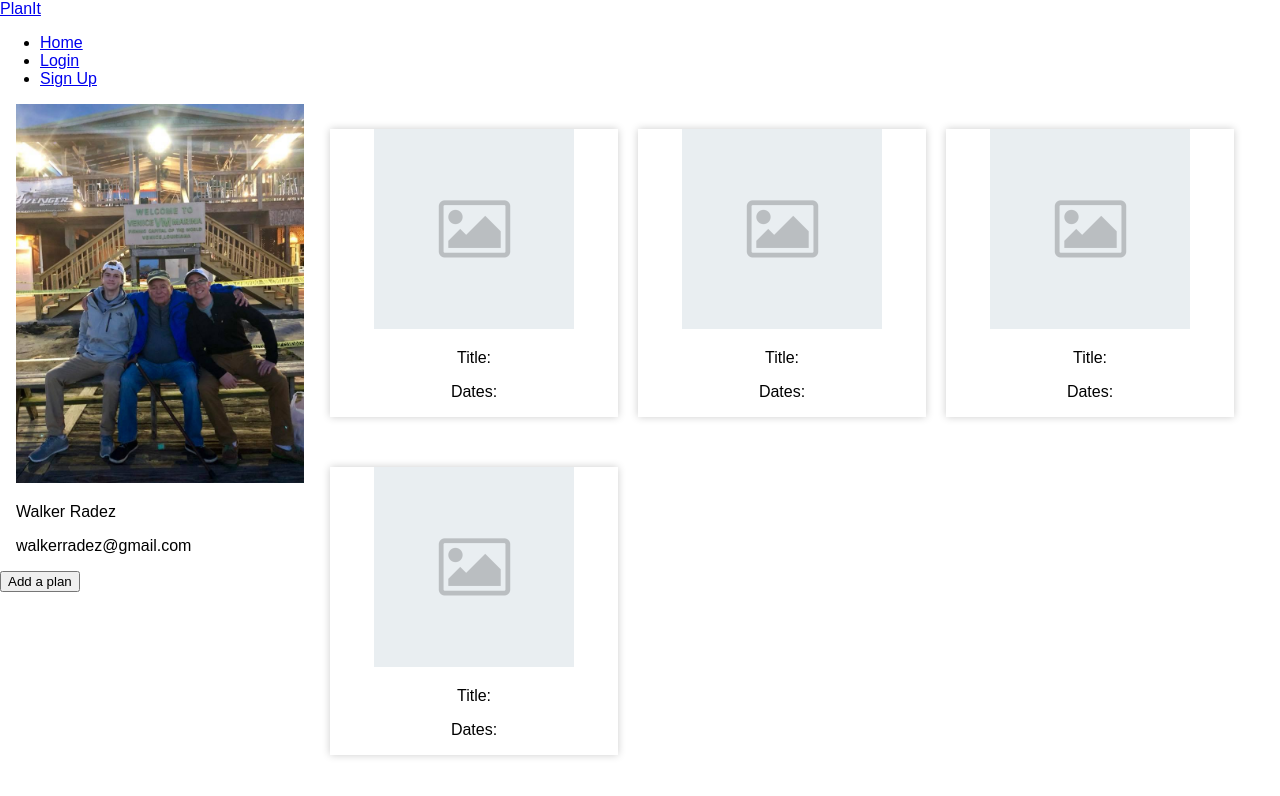
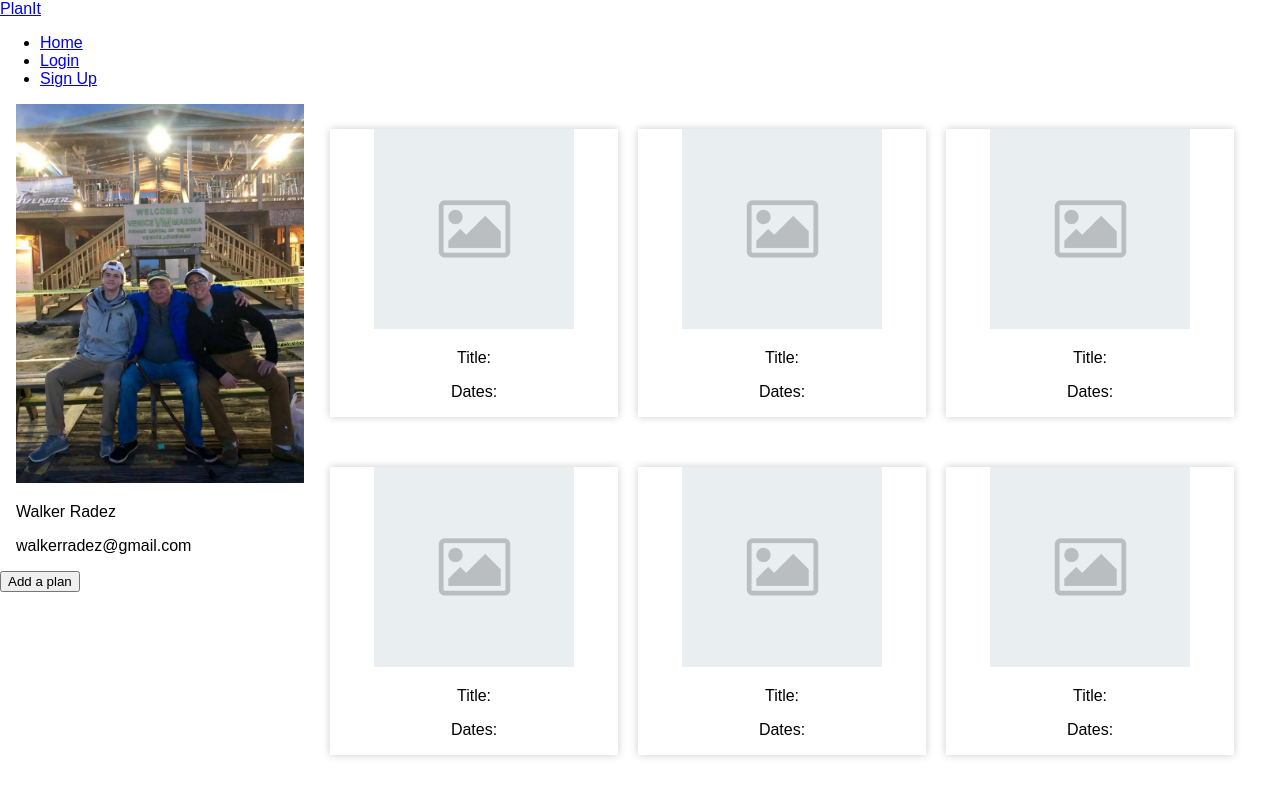
Before and after one commit to wradez/Project-3, a React (Create React App) app in the folder planit/client/: page /dashboard in a window 1280 px wide. Shown: the top 796 px of the page. Built offline with nearby package versions, Linux system fonts and the light colour scheme.

Commit message:
Moved the plancard into it's own components. Still all placeholder

```diff
--- a/planit/client/src/App.js
+++ b/planit/client/src/App.js
@@ -5,7 +5,7 @@ import HomePage from './pages/HomePage/HomePage';
 import Dashboard from './pages/Dashboard/Dashboard';
 import ErrPage from './pages/ErrPage/ErrPage';
 import NavBar from './components/NavBar/NavBar';
-//stupid stuff
+
 class App extends Component {
   render() {
     return (
--- /dev/null
+++ b/planit/client/src/components/PlanCard/PlanCard.js
@@ -0,0 +1,44 @@
+import React, { Fragment } from 'react';
+import placeholder from '../../img/placeholder_200x200.png';
+
+const PlanCard = () => {
+
+
+
+    return (
+        <Fragment>
+            <div className='card' >
+                <img src={placeholder} alt='Plan Card' />
+                <p>Title: </p>
+                <p>Dates: </p>
+            </div>
+            <div className='card' >
+                <img src={placeholder} alt='Plan Card' />
+                <p>Title: </p>
+                <p>Dates: </p>
+            </div>
+            <div className='card' >
+                <img src={placeholder} alt='Plan Card' />
+                <p>Title: </p>
+                <p>Dates: </p>
+            </div>
+            <div className='card' >
+                <img src={placeholder} alt='Plan Card' />
+                <p>Title: </p>
+                <p>Dates: </p>
+            </div>
+            <div className='card' >
+                <img src={placeholder} alt='Plan Card' />
+                <p>Title: </p>
+                <p>Dates: </p>
+            </div>
+            <div className='card' >
+                <img src={placeholder} alt='Plan Card' />
+                <p>Title: </p>
+                <p>Dates: </p>
+            </div>
+        </Fragment>
+    );
+}
+
+export default PlanCard;
--- a/planit/client/src/pages/Dashboard/Dashboard.js
+++ b/planit/client/src/pages/Dashboard/Dashboard.js
@@ -1,7 +1,7 @@
 import React, { Component } from 'react';
 import './Dashboard.css';
 import profile_img from '../../img/profile_img.jpg';
-import placeholder from '../../img/placeholder_200x200.png';
+import PlanCard from '../../components/PlanCard/PlanCard';
 
 class HomePage extends Component {
 
@@ -19,26 +19,7 @@ class HomePage extends Component {
                     </div>
                 </div>
                 <div className='cardPanel'>
-                    <div className='card' >
-                        <img src={placeholder} alt='Plan Card' />
-                        <p>Title: </p>
-                        <p>Dates: </p>
-                    </div>
-                    <div className='card' >
-                        <img src={placeholder} alt='Plan Card' />
-                        <p>Title: </p>
-                        <p>Dates: </p>
-                    </div>
-                    <div className='card' >
-                        <img src={placeholder} alt='Plan Card' />
-                        <p>Title: </p>
-                        <p>Dates: </p>
-                    </div>
-                    <div className='card' >
-                        <img src={placeholder} alt='Plan Card' />
-                        <p>Title: </p>
-                        <p>Dates: </p>
-                    </div>
+                    <PlanCard />
                 </div>
             </div>
         );
```
